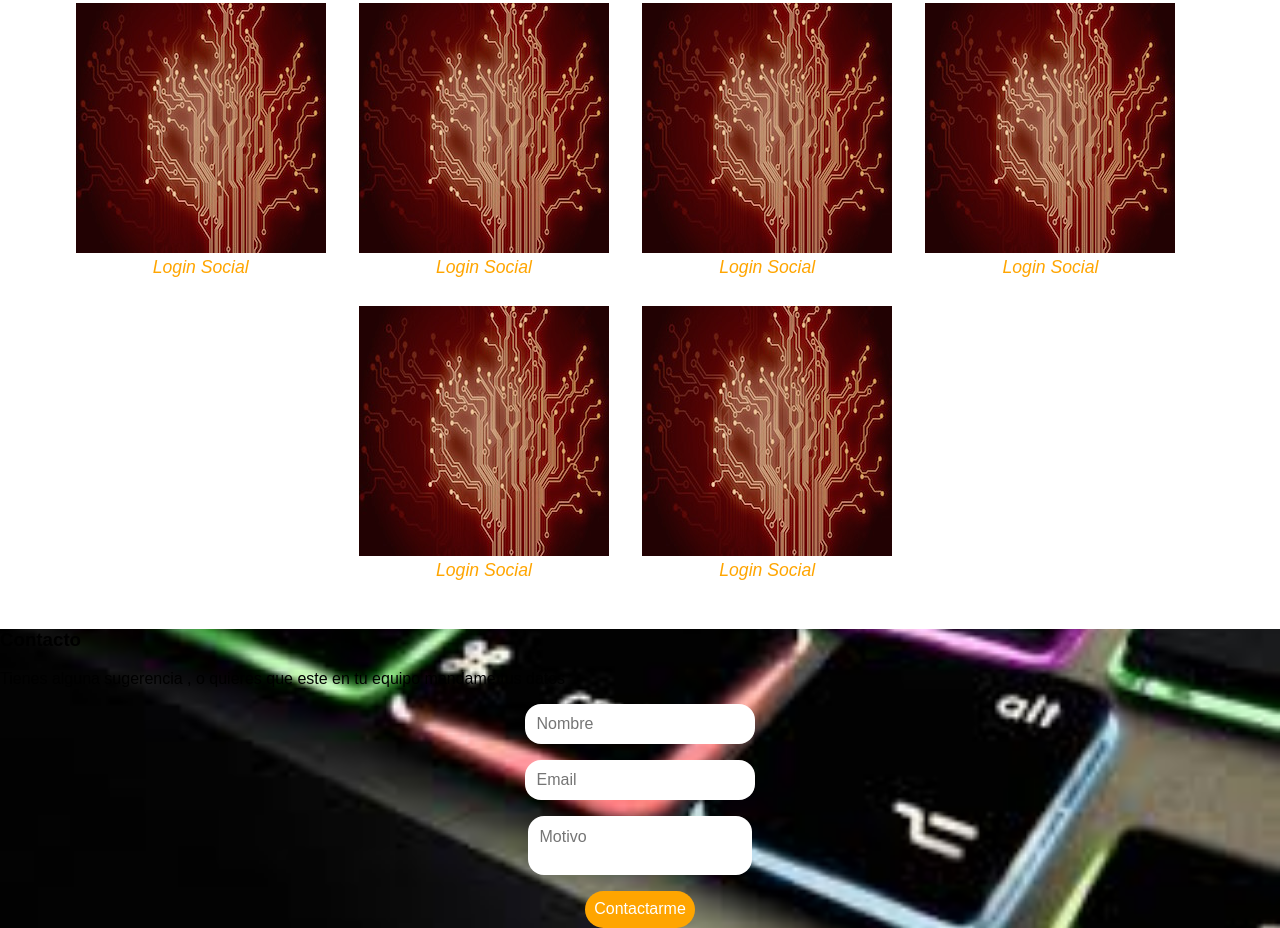
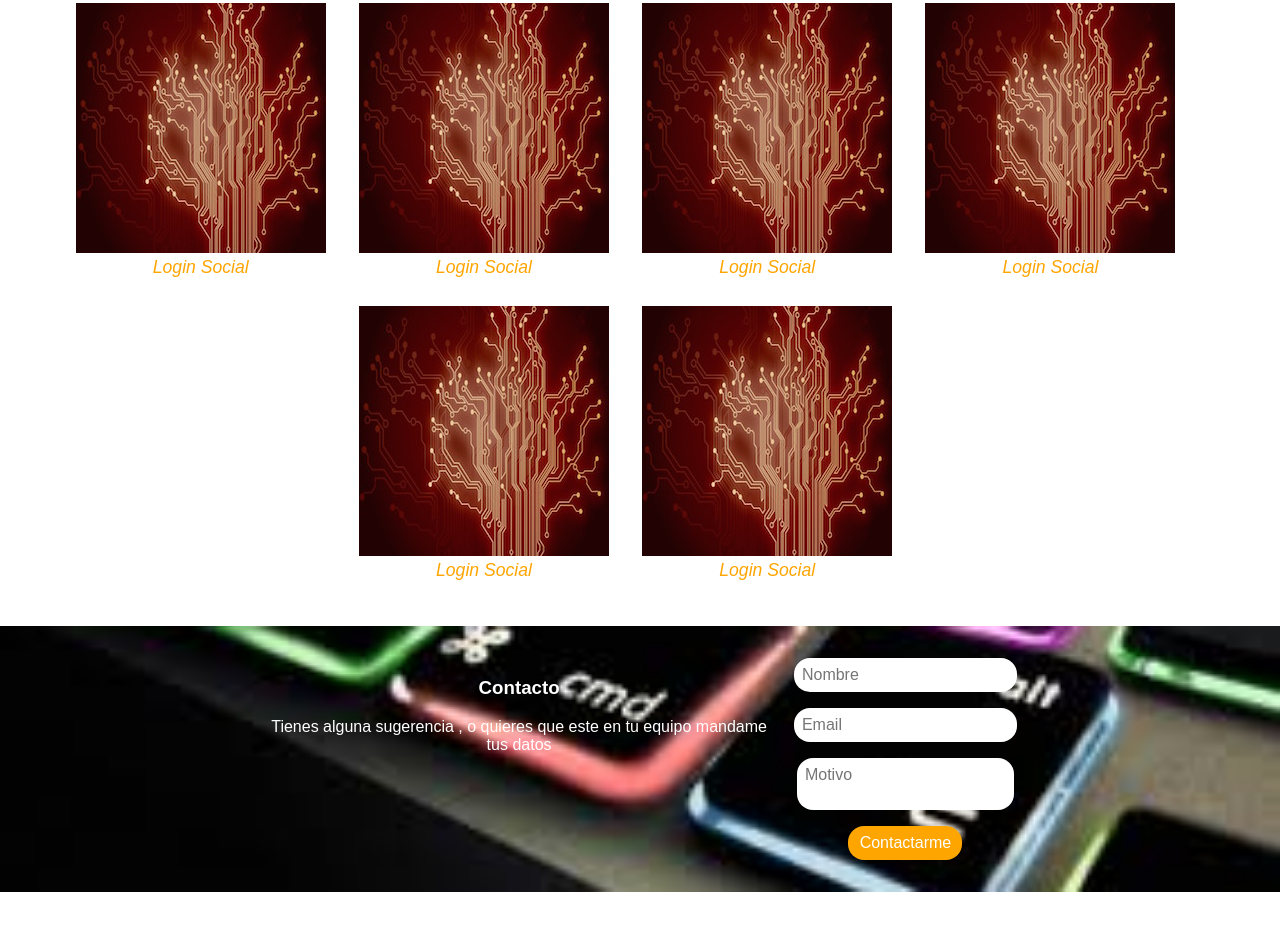
Before and after one commit to RaulVelascoArcos/PortaFolioOnlineOficial, a plain HTML site: page index.html in a window 1280 px wide. Shown: the part 581-1509 px from the top of the page. After the commit the page ends 1473 px from the top, so only its background shows below. Drawn offline with Linux system fonts and the light colour scheme.

Commit message:
HTML y CSS3 terminado.
Solo falta el diseño gráfico y javaScript para el formulario.

```diff
--- a/css/estilos.css
+++ b/css/estilos.css
@@ -102,25 +102,38 @@
 	background-repeat: no-repeat;
 	background-position: center;
 	background-size: 100%;
+	padding: 2em 0;
+	text-align: center;
 }
 .Footer-form{
+	display: inline-block;
 	text-align: center;
+	padding-left: .9em;
+}
+.Footer-letf{
+	display: inline-block;
+	width: 32em;
+	text-align: center;
+	vertical-align: top;
 }
 .Footer-formInput,.Footer-textarea{
 	background: white;
 	border: none;
 	display: block;
 	border-radius: 1em;
-	padding: .7em;
+	padding: .5em;
 	margin: 0 auto 1em;
 }
 .Footer-textarea{
-	resize:none;
+	resize: none;
 }
 .Footer-button{
+	background: orange;
+	border: none;
 	color: white;
-	border: none;
-	background: orange;
-	padding: .6em;
-	border-radius: 2em;
+	border-radius:1em;
+	padding: .5em .7em;
 }
+.Footer-title,.Footer-description{
+	color: white;
+}
--- a/index.html
+++ b/index.html
@@ -79,8 +79,12 @@
 	 	</article>
 	 </section>
 	 <footer id="contacto" class="Footer">
-	 	<h3 class="Footer-title">Contacto</h3>
-	 	<p class="Footer-description">Tienes alguna sugerencia , o quieres que este en tu equipo mandame tus datos</p>
+	 	<div class="Footer-letf">
+		 	<h3 class="Footer-title">Contacto</h3>
+		 	<p class="Footer-description">
+		 		Tienes alguna sugerencia , o quieres que este en tu equipo mandame tus datos
+		 	</p>
+	 	</div>
 	 	<form class="Footer-form">
 	 		<input class="Footer-formInput" type="text" placeholder="Nombre"/>
 	 		<input class="Footer-formInput" type="email" placeholder="Email ">
@@ -88,5 +92,6 @@
 	 		<button type="submit" class="Footer-button">Contactarme</button>
 	 	</form>
 	 </footer>
+	 <script type="text/javascript" src="js/formulario.js"></script>
 </body>
 </html>
--- /dev/null
+++ b/js/formulario.js
@@ -0,0 +1 @@
+alert("Funciona");
```
